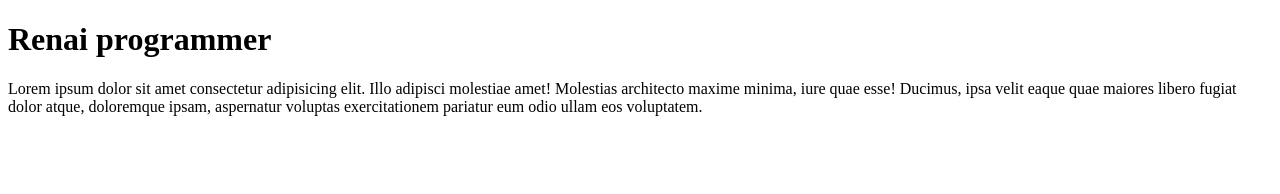
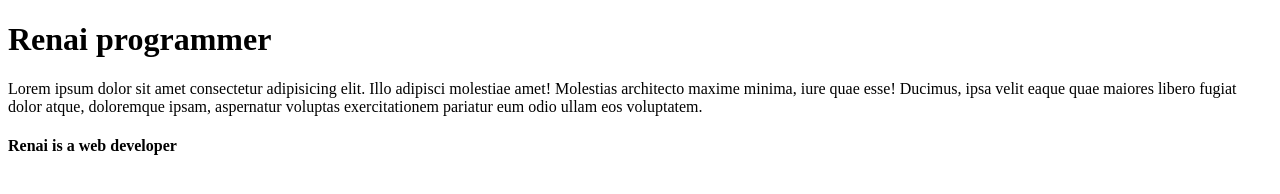
Before and after one commit to Renai07/third-website, a plain HTML site: page index.html in a window 1280 px wide. Drawn offline with Linux system fonts and the light colour scheme.

Commit message:
Update index.html

```diff
--- a/index.html
+++ b/index.html
@@ -8,5 +8,6 @@
 <body>
     <h1> Renai programmer </h1>
     <p> Lorem ipsum dolor sit amet consectetur adipisicing elit. Illo adipisci molestiae amet! Molestias architecto maxime minima, iure quae esse! Ducimus, ipsa velit eaque quae maiores libero fugiat dolor atque, doloremque ipsam, aspernatur voluptas exercitationem pariatur eum odio ullam eos voluptatem.</p>
+     <h4> Renai is a web developer </h4>
 </body>
 </html>
```
